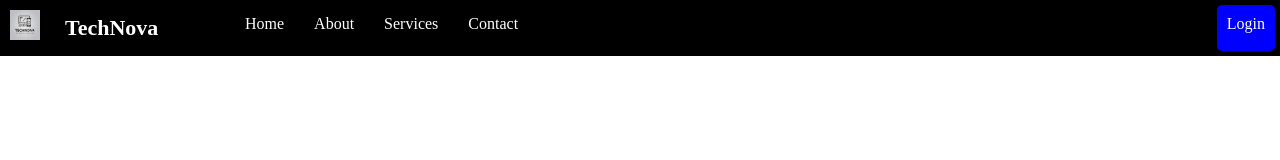
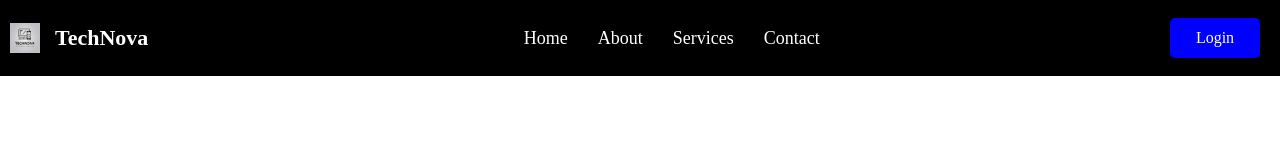
Before and after one commit to Madhav2005-Garg/FullStack, a plain HTML site: page flex-box/navbar-via-div.html in a window 1280 px wide. Drawn offline with Linux system fonts and the light colour scheme.

Commit message:
Trying to improve the nav bar via flex box

```diff
--- a/flex-box/navbar-via-div.html
+++ b/flex-box/navbar-via-div.html
@@ -11,39 +11,59 @@
         .container{
             display:flex;
             flex-direction:row;
+            justify-content:space-between;
+            align-items:center;
             background-color: black;
             height:97 vh;
             width:97 vw;
         }
-        .home , .about , .service , .contact , .login ,.main{
+        .home , .about , .service , .contact ,.main{
             padding: 10px;
             margin: 5px;
             color: white;
+        }
+        .links{
+            display:flex;
+            flex-direction:row;
+            justify-content:center;
+            align-items:center;
+            font-size: 18px;
         }
         .login{
             background-color:blue;
             color:white;
             border-radius:5px;
-            margin-left: auto;
+            height:40px;
+            width:90px;
+            text-align:center;
+            line-height:40px;
+            margin-right:20px;
         }
         .main{
             font-size: 22px;
             font-weight: bold;
-            width : 150px;
+            width : max-content;
         }
         .logo{
             padding: 10px;
+            display:flex;
+            align-items:center;
+            justify-content: center;
         }
     </style>
 </head>
 <body>
     <div class="container">
-        <div class="logo"><img src="Tech.png" width="30px" height="30px"></div>
-        <div class="main">TechNova</div>
-        <div class="home">Home</div>
-        <div class="about">About</div>
-        <div class="service">Services</div>
-        <div class="contact">Contact</div>
+        <div class="logo">
+            <img src="Tech.png" width="30px" height="30px">
+            <div class="main">TechNova</div>
+        </div>
+        <div class="links">
+            <div class="home">Home</div>
+            <div class="about">About</div>
+            <div class="service">Services</div>
+            <div class="contact">Contact</div>
+        </div>
         <div class="login">Login</div>
     </div>
 </body>
```
